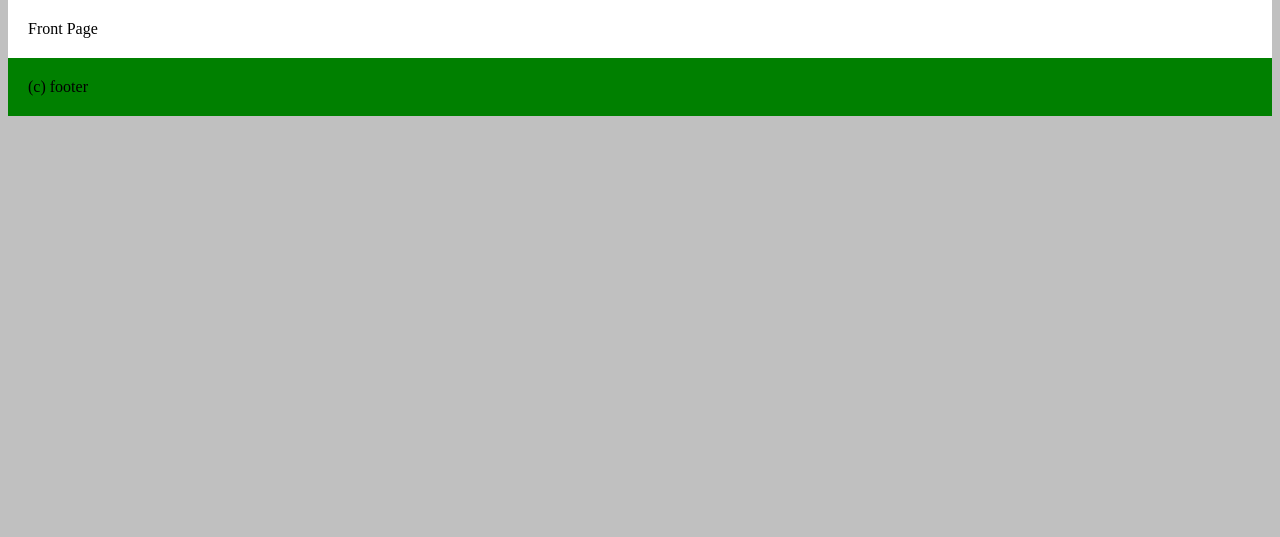
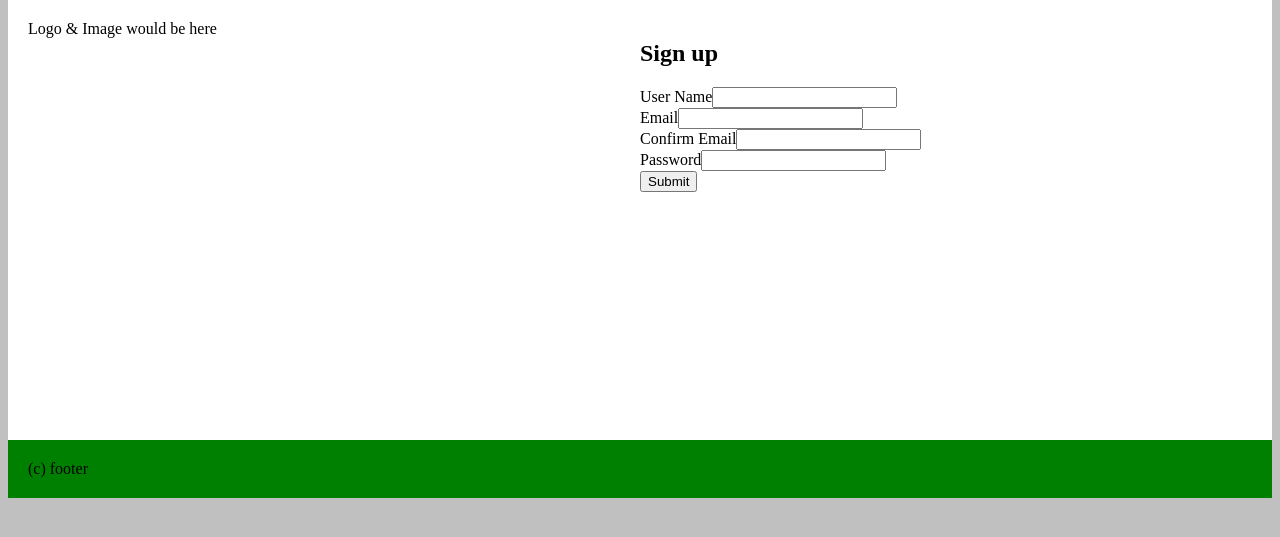
Before and after one commit to jameslee8611/CustomizedSocialPage, a PHP site: page /CustomizedSocialPage/ in a window 1280 px wide. Shown: the part 105-642 px from the top of the page. Run offline with PHP 8.4, Linux system fonts and the light colour scheme.

Commit message:
add sign up page

```diff
--- a/controllers/index.php
+++ b/controllers/index.php
@@ -8,15 +8,18 @@
 
 class Index extends Controller {
 
-    function __construct() {
+    function __construct()
+    {
         parent::__construct();
     }
 
-    public function index() {
+    public function index()
+    {
         $this->view->render('index/index');
     }
 
-    public function login() {
+    public function login()
+    {
         $this->model->login();
     }
 
@@ -24,4 +27,9 @@ class Index extends Controller {
     {
         $this->model->logout();
     }
+
+    public function signup()
+    {
+        $this->model->signup();
+    }
 }
--- a/models/index_model.php
+++ b/models/index_model.php
@@ -40,4 +40,9 @@ class Index_Model extends Model {
         header('location: '.URL);
         exit;
     }
+
+    public function signup()
+    {
+        echo 'sing up page <br />';
+    }
 }
--- a/public/css/default.css
+++ b/public/css/default.css
@@ -20,6 +20,7 @@ body {
 #content {
     background: #fff;
     padding: 20px;
+    height: 400px;
 }
 
 #footer {
--- a/views/header.php
+++ b/views/header.php
@@ -1,7 +1,7 @@
 <!doctype HTML>
 <html>
     <head>
-        <title>SecretBook</title>
+        <title>Customized Social</title>
         <link rel="stylesheet" href="<?php echo URL; ?>public/css/default.css" />
         <script type="text/javascript" src="<?php echo URL; ?>public/js/jquery-1.11.1.js"></script>
         <script type="text/javascript" src="<?php echo URL; ?>public/js/test.js"></script>
--- a/views/index/index.php
+++ b/views/index/index.php
@@ -1,5 +1,5 @@
 <?php if (Session::get('loggedIn') == true): ?>
 Main Page
-<?php else: ?>
-Front Page
+<?php else: include_once 'signup.php'; ?>
+
 <?php endif; ?>
--- /dev/null
+++ b/views/index/signup.php
@@ -0,0 +1,23 @@
+<div class="two-col">
+    Logo & Image would be here
+</div>
+
+<div class="two-col">
+    <h2>Sign up</h2>
+    <div>
+        <form action="index/signup" method="post">
+            <label>User Name</label><input type="text" name="username" /><br />
+            <lable>Email</lable><input type="text" name="email"/><br />
+            <label>Confirm Email</label><input type="text" name="confirmemail"/><br />
+            <label>Password</label><input type="text" name="password" /><br />
+            <label></label><input type="submit" />
+        </form>
+    </div>
+</div>
+
+<style type="text/css">
+    div.two-col{
+        width:50%;
+        float:left;
+    }
+</style>
```
